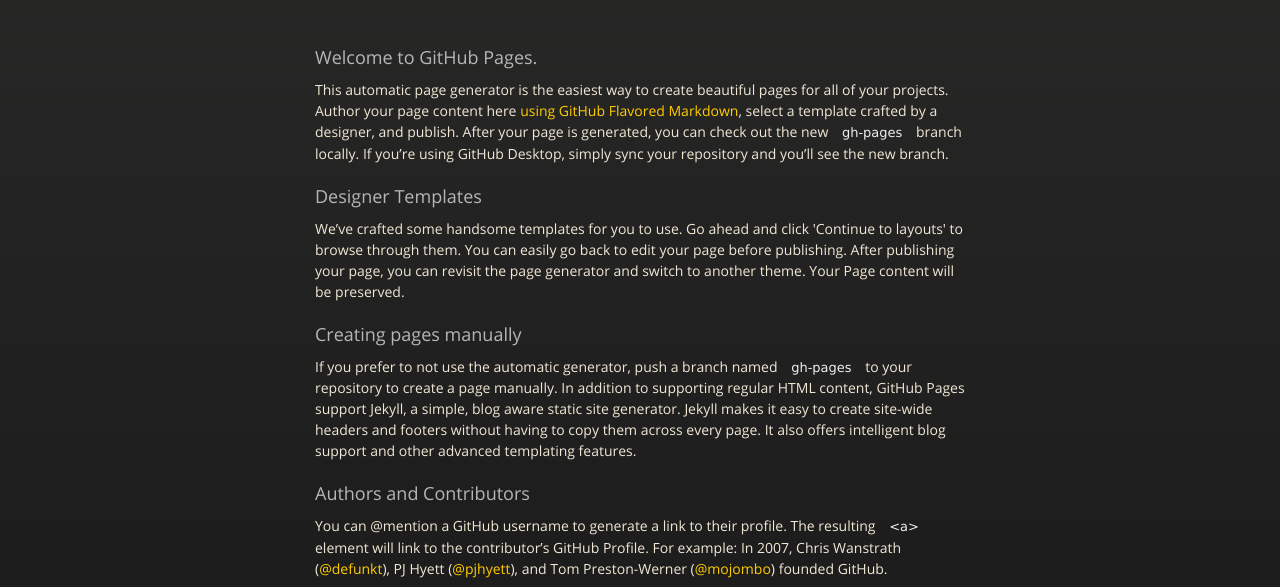
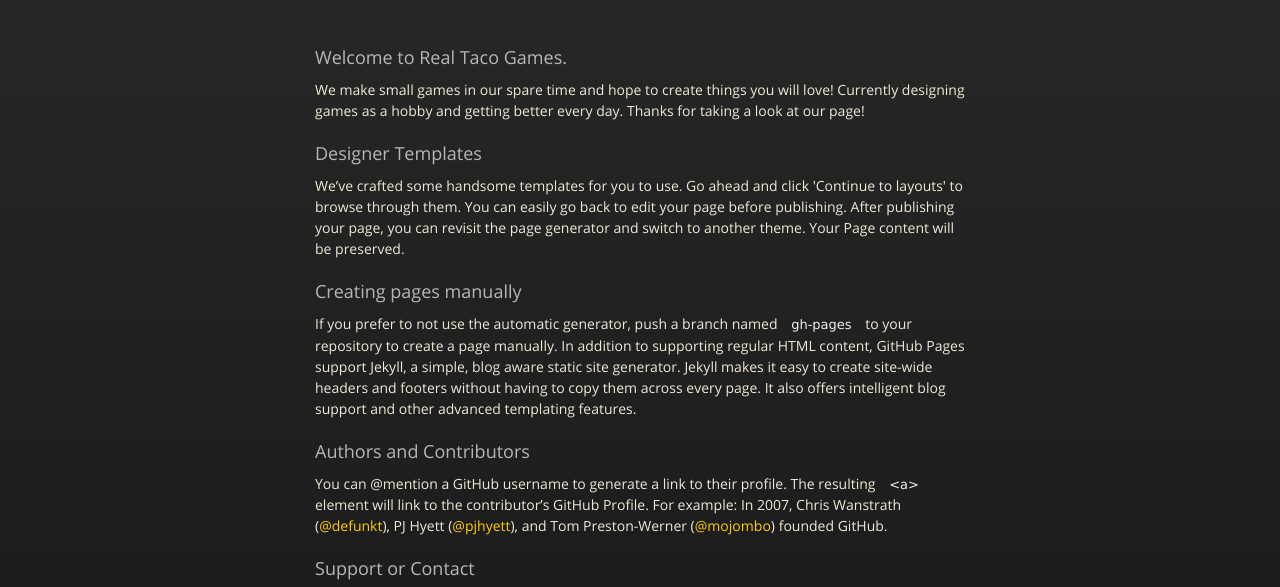
Before and after one commit to RealTacoGames/realtacogames.github.io, a plain HTML site: page index.html in a window 1280 px wide. Shown: the part 189-776 px from the top of the page. Drawn offline with nearby package versions, Linux system fonts and the light colour scheme.

Commit message:
Header change and link removals

```diff
--- a/index.html
+++ b/index.html
@@ -25,14 +25,14 @@
           <h1>Real Taco Games</h1>
           <p></p>
           <hr>
-          <span class="credits left">Project maintained by <a href="https://github.com/RealTacoGames">Justin Arevalo</a></span>
+          <span class="credits left">Project maintained by <a>Justin Arevalo</a></span>
           <span class="credits right">Hosted on GitHub Pages &mdash; Theme by <a href="https://twitter.com/michigangraham">mattgraham</a></span>
         </div>
 
         <h3>
-<a id="welcome-to-github-pages" class="anchor" href="#welcome-to-github-pages" aria-hidden="true"><span aria-hidden="true" class="octicon octicon-link"></span></a>Welcome to GitHub Pages.</h3>
+<a id="welcome-to-github-pages" class="anchor" href="#welcome-to-github-pages" aria-hidden="true"><span aria-hidden="true" class="octicon octicon-link"></span></a>Welcome to Real Taco Games.</h3>
 
-<p>This automatic page generator is the easiest way to create beautiful pages for all of your projects. Author your page content here <a href="https://guides.github.com/features/mastering-markdown/">using GitHub Flavored Markdown</a>, select a template crafted by a designer, and publish. After your page is generated, you can check out the new <code>gh-pages</code> branch locally. If you’re using GitHub Desktop, simply sync your repository and you’ll see the new branch.</p>
+<p>We make small games in our spare time and hope to create things you will love! Currently designing games as a hobby and getting better every day. Thanks for taking a look at our page!</p>
 
 <h3>
 <a id="designer-templates" class="anchor" href="#designer-templates" aria-hidden="true"><span aria-hidden="true" class="octicon octicon-link"></span></a>Designer Templates</h3>
```
